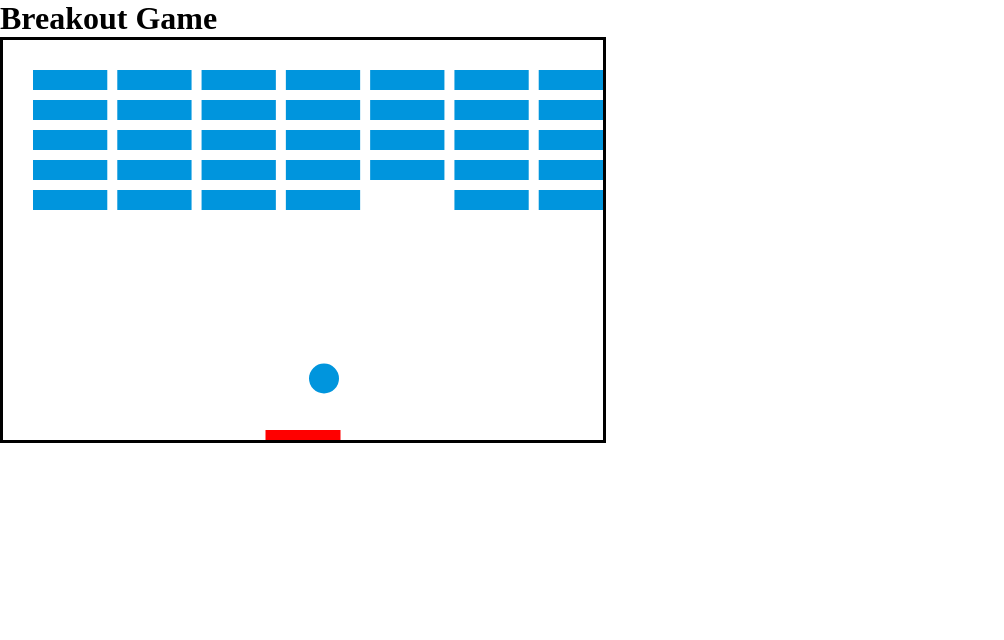
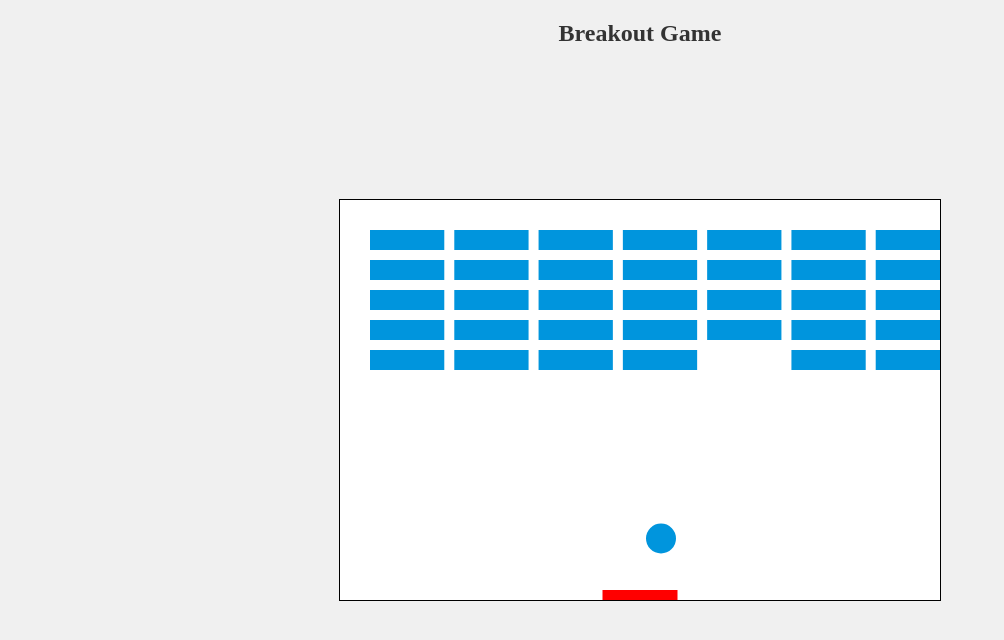
Before and after one commit to Wolf-Meyer2024/-COSC1350, a website: page m13/breakout.html in a window 1280 px wide. Shown: the whole page, without its empty margins (0-1004 px from the left). Drawn offline with Linux system fonts and the light colour scheme.

Commit message:
Update breakout.html

```diff
--- a/m13/breakout.html
+++ b/m13/breakout.html
@@ -3,22 +3,44 @@
 <!--
 	Student Name: Wolfgang Meyer
 	File Name: breakout.html
-	Date:
+	Date: 11-25-24
  -->
+<!DOCTYPE html>
+<html lang="en-US">
+<head>
+  <meta charset="utf-8">
+  <meta name="viewport" content="width=device-width, initial-scale=1.0">
+  <title>Breakout Game</title>
+  <link href="breakout.css" rel="stylesheet" type="text/css">
+  <style>
+    /* Add some basic styling for the canvas */
+    body {
+      display: flex;
+      justify-content: center;
+      align-items: center;
+      height: 100vh;
+      margin: 0;
+      background-color: #f0f0f0;
+    }
 
+    canvas {
+      border: 1px solid #000;
+      background-color: #fff;
+    }
 
-<html lang="en-US">
+    h1 {
+      position: absolute;
+      top: 20px;
+      color: #333;
+      font-size: 24px;
+      text-align: center;
+    }
+  </style>
+</head>
 
-  <head>
-    <meta charset="utf-8" />
-    <h1>Breakout Game</h1>
-    <title>Guessing Game</title>
-    <link href="breakout.css" rel="stylesheet" type="text/css">
-  </head>
-
-  <body>
-    <canvas id="myCanvas" width="600" height="400"></canvas>
-    <script src="breakout.js"></script>
-  </body>
-
+<body>
+  <h1>Breakout Game</h1>
+  <canvas id="myCanvas" width="600" height="400"></canvas>
+  <script src="breakout.js"></script>
+</body>
 </html>
```
